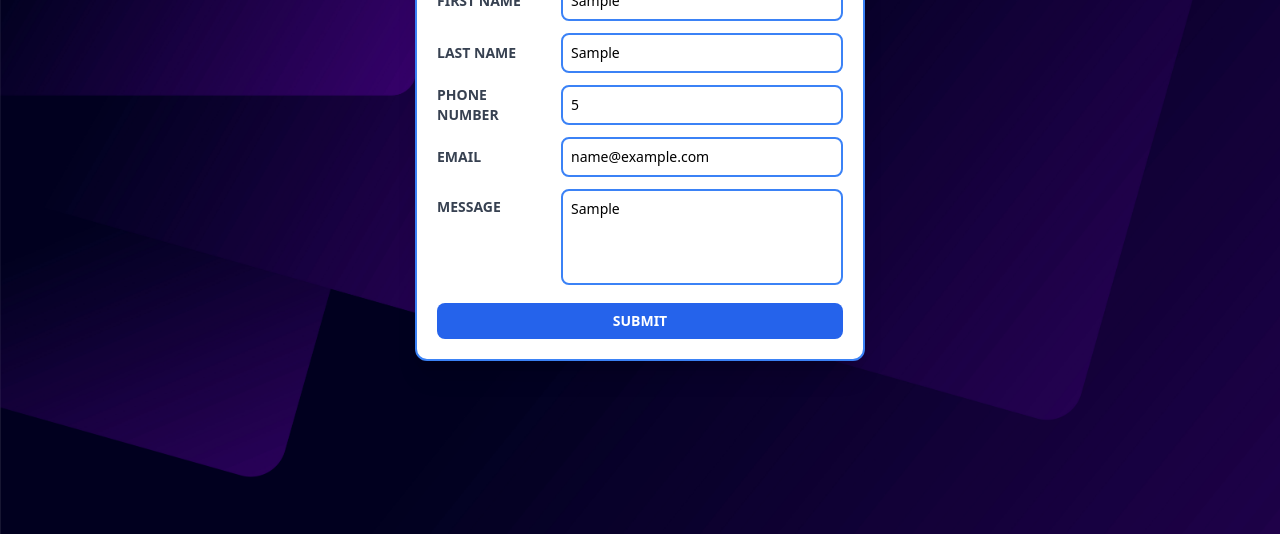
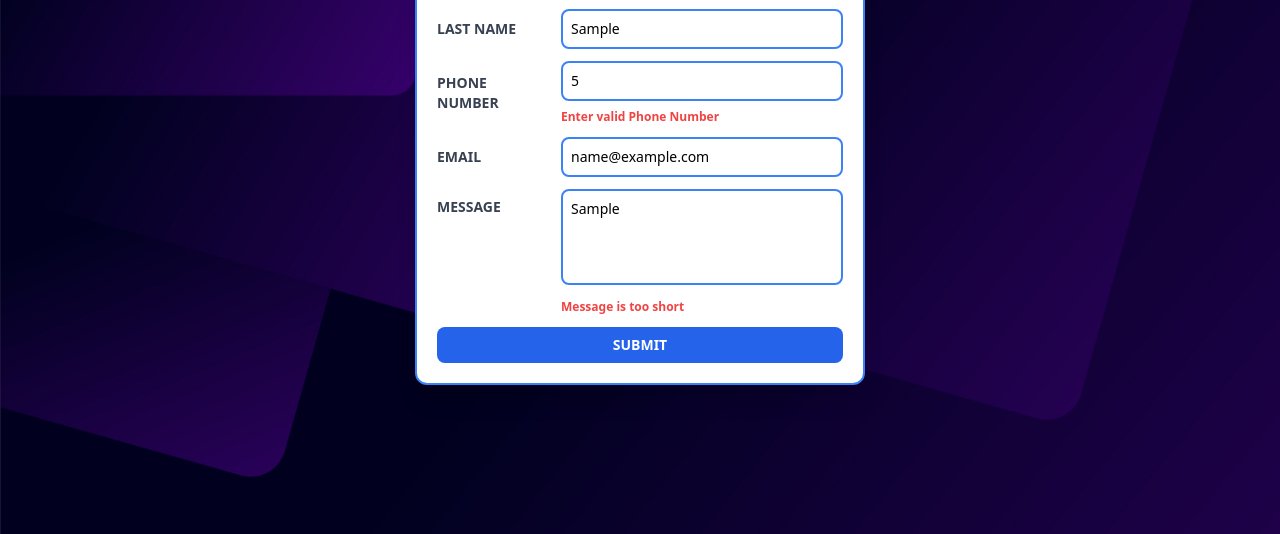
Before and after one commit to ajaysudhan-dev/contact-form, a website: page index.html in a window 1280 px wide. Both pictures are taken after typing "Sample", "Sample", "5", "name@example.com", "Sample" into the empty fields and a click on the input "SUBMIT". Shown: the part 266-800 px from the top of the page. Drawn offline with Linux system fonts and the light colour scheme.

Commit message:
new changes

```diff
--- a/index.html
+++ b/index.html
@@ -101,16 +101,16 @@
                 <!-- MESSAGE -->
                 <div class="flex items-start gap-3">
 
-                    <label for="comment" class="w-28 font-bold text-sm text-gray-700 pt-2">
+                    <label for="message" class="w-28 font-bold text-sm text-gray-700 pt-2">
                         MESSAGE
                     </label>
 
                     <div class="flex-1">
 
-                        <textarea id="comment" placeholder="ENTER MESSAGE"
+                        <textarea id="message" placeholder="ENTER MESSAGE"
                             class="w-full border-2 border-blue-500 rounded-lg p-2 text-sm h-24 resize-none focus:bg-blue-100 focus:outline-none"></textarea>
 
-                        <span id="comment-error" class="text-red-500 text-xs"></span>
+                        <span id="message-error" class="text-red-500 text-xs"></span>
 
                     </div>
 
@@ -120,7 +120,7 @@
                 <div id="success-box"
                     class="hidden bg-green-500 text-white text-center p-2 rounded-lg mb-3 font-bold text-sm">
 
-                    Form Submitted Successfully
+
 
                 </div>
 
--- a/js/index.js
+++ b/js/index.js
@@ -1,11 +1,91 @@
-let form = document.getElementById("form")
+const form = document.getElementById("form")
 
-form.addEventListener("submit", function(event){
+// Submit initaiated
 
+form.addEventListener("submit", function (event) {
     event.preventDefault()
 
-    let firstName = document.getElementById("first-name").value
+    // Data Fetched from form
 
-    console.log(firstName)
+    const firstName = document.getElementById("first-name").value;
+    const lastName = document.getElementById("last-name").value;
+    const number = document.getElementById("number").value;
+    const email = document.getElementById("email").value;
+    const message = document.getElementById("message").value;
+
+    // Data Fetched for error
+    const firstNameError = document.getElementById("first-name-error");
+    const lastNameError = document.getElementById("last-name-error");
+    const numberError = document.getElementById("number-error");
+    const emailError = document.getElementById("email-error");
+    const messageError = document.getElementById("message-error");
+
+    // Data Fetched for success
+    const successBox = document.getElementById("success-box")
+
+    // Clear previous errors
+    firstNameError.innerHTML = ""
+    lastNameError.innerHTML = ""
+    numberError.innerHTML = ""
+    emailError.innerHTML = ""
+    messageError.innerHTML = ""
+
+    // Validating form
+
+
+    if (firstName.trim() === "") {
+        firstNameError.innerHTML = '<p class="font-bold pt-2">First Name field is empty</p>'
+    }
+    if (firstName.length > 20) {
+        firstNameError.innerHTML = '<p class="font-bold pt-2">Enter valid First name</p>'
+    }
+
+    if (lastName.trim() === "") {
+        lastNameError.innerHTML = '<p class="font-bold pt-2">Last Name field is empty</p>'
+    }
+    if (lastName.length > 20) {
+        lastNameError.innerHTML = '<p class="font-bold pt-2">Enter valid Last name</p>'
+    }
+
+    if (number.trim() === "") {
+        numberError.innerHTML = '<p class="font-bold pt-2">Phone Number field is empty</p>'
+    }
+    if (number.length !== 10) {
+        numberError.innerHTML = '<p class="font-bold pt-2">Enter valid Phone Number</p>'
+    }
+
+    let emailRegex = /^[^\s@]+@[^\s@]+\.[^\s@]+$/
+    if (email.trim() === "") {
+        emailError.innerHTML = '<p class="font-bold pt-2">Email field is empty</p>'
+    }
+    if (!emailRegex.test(email)) {
+        emailError.innerHTML = '<p class="font-bold pt-2">Enter valid Email</p>'
+    }
+
+    if (message.trim() === "") {
+        messageError.innerHTML = '<p class="font-bold pt-2">Message field is empty</p>'
+    }
+    if (message.length < 10) {
+        messageError.innerHTML = '<p class="font-bold pt-2">Message is too short</p>'
+    }
+
+    // Success
+
+    if (
+    firstNameError.innerHTML === "" &&
+    lastNameError.innerHTML === "" &&
+    numberError.innerHTML === "" &&
+    emailError.innerHTML === "" &&
+    messageError.innerHTML === ""
+) {
+
+    successBox.classList.remove("hidden")
+
+    successBox.innerHTML = `
+        <p>Hi ${firstName}</p>
+        <p>Form Submitted Successfully</p>
+
+    `
+}
 
 })
```
